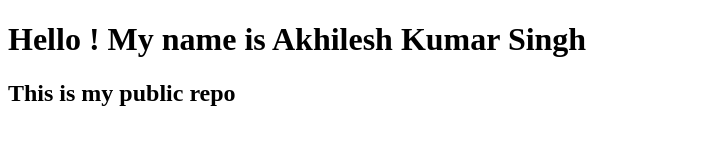
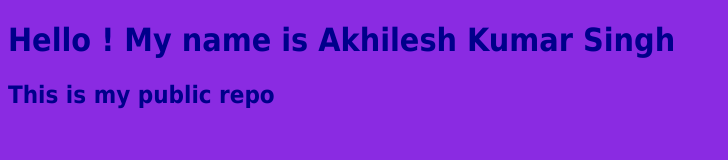
Before and after one commit to akhil05sip/gitProject2, a plain HTML site: page index.html in a window 1280 px wide. Shown: the whole page, without its empty margins (0-728 px from the left). Drawn offline with Linux system fonts and the light colour scheme.

Commit message:
adding style

```diff
--- a/index.html
+++ b/index.html
@@ -5,6 +5,7 @@
     <meta http-equiv="X-UA-Compatible" content="IE=edge">
     <meta name="viewport" content="width=device-width, initial-scale=1.0">
     <title>Document</title>
+    <link rel="stylesheet" href="style.css">
 </head>
 <body>
     <h1>Hello ! My name is Akhilesh Kumar Singh</h1>
--- /dev/null
+++ b/style.css
@@ -0,0 +1,5 @@
+body{
+    background-color: blueviolet;
+    color: darkblue;
+    font-family: Tahoma;
+}
```
